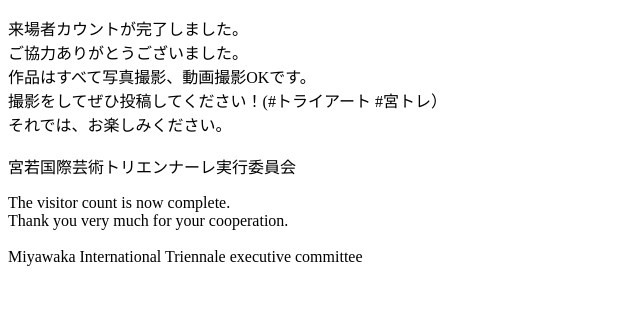
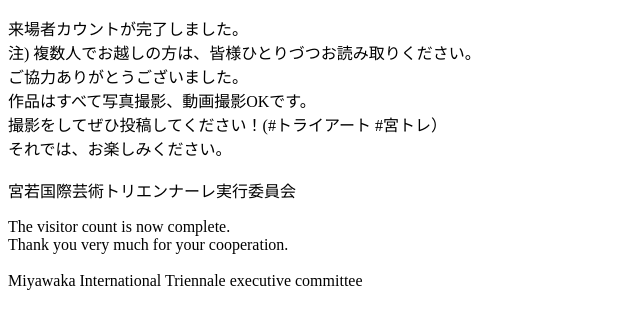
Before and after one commit to traiart-kyushu-u/visitor-counter, a plain HTML site: page index.html in a window 1280 px wide. Shown: the whole page, without its empty margins (0-640 px from the left). Drawn offline with Linux system fonts and the light colour scheme.

Commit message:
210920-02

```diff
--- a/index.html
+++ b/index.html
@@ -12,6 +12,7 @@
         <div class="main">
             <p>
                 来場者カウントが完了しました。<br>
+                注) 複数人でお越しの方は、皆様ひとりづつお読み取りください。<br>
                 ご協力ありがとうございました。<br>
                 作品はすべて写真撮影、動画撮影OKです。<br>
                 撮影をしてぜひ投稿してください！(#トライアート #宮トレ）<br>
```
